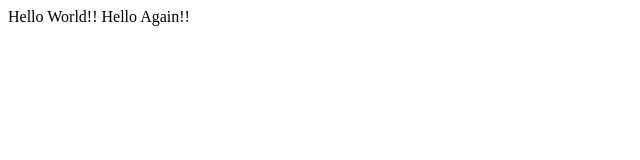
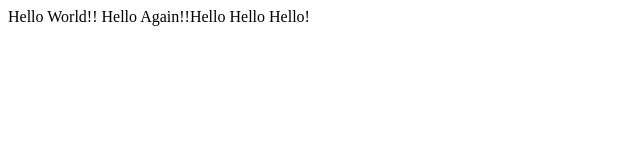
Before and after one commit to bhumigajjar0912/lacture0, a plain HTML site: page hello.html in a window 1280 px wide. Shown: the whole page, without its empty margins (0-640 px from the left). Drawn offline with Linux system fonts and the light colour scheme.

Commit message:
Update hello.html

```diff
--- a/hello.html
+++ b/hello.html
@@ -4,6 +4,6 @@
         <title>My Web page!!</title>
     </head>
     <body>
-        Hello World!! Hello Again!!
+        Hello World!! Hello Again!!Hello Hello Hello!
     </body>
 </html>
```
